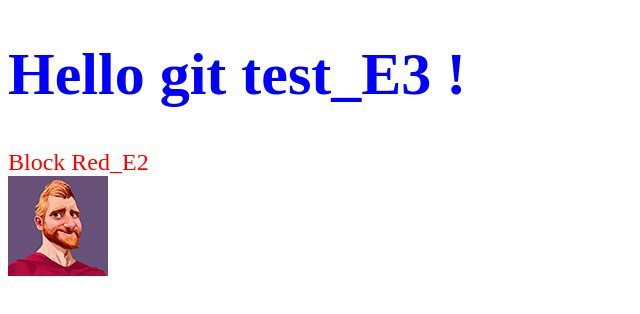
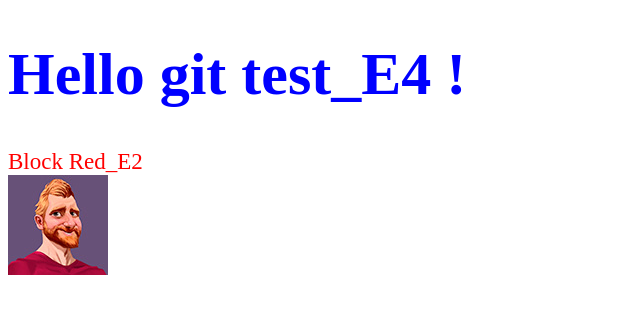
Before and after one commit to SergiyKLS/Hello_VSCode, a plain HTML site: page index.html in a window 1280 px wide. Shown: the full height of the page, 0-640 px from the left. Drawn offline with Linux system fonts and the light colour scheme.

Commit message:
fix_last

```diff
--- a/index.html
+++ b/index.html
@@ -11,7 +11,7 @@
 </head>
 
 <body>
-	<h1>Hello git test_E3 !</h1>
+	<h1>Hello git test_E4 !</h1>
 
 	<div class="block">
 		<span class="block__item"> </span>
--- a/scss/style.scss
+++ b/scss/style.scss
@@ -5,7 +5,7 @@ h1 {
 body {
 	font-size: 30px;
 	div {
-		font-size: 24px;
+		font-size: 23px;
 	}
 }
 
```
Also changed, not shown: css/style.css.
